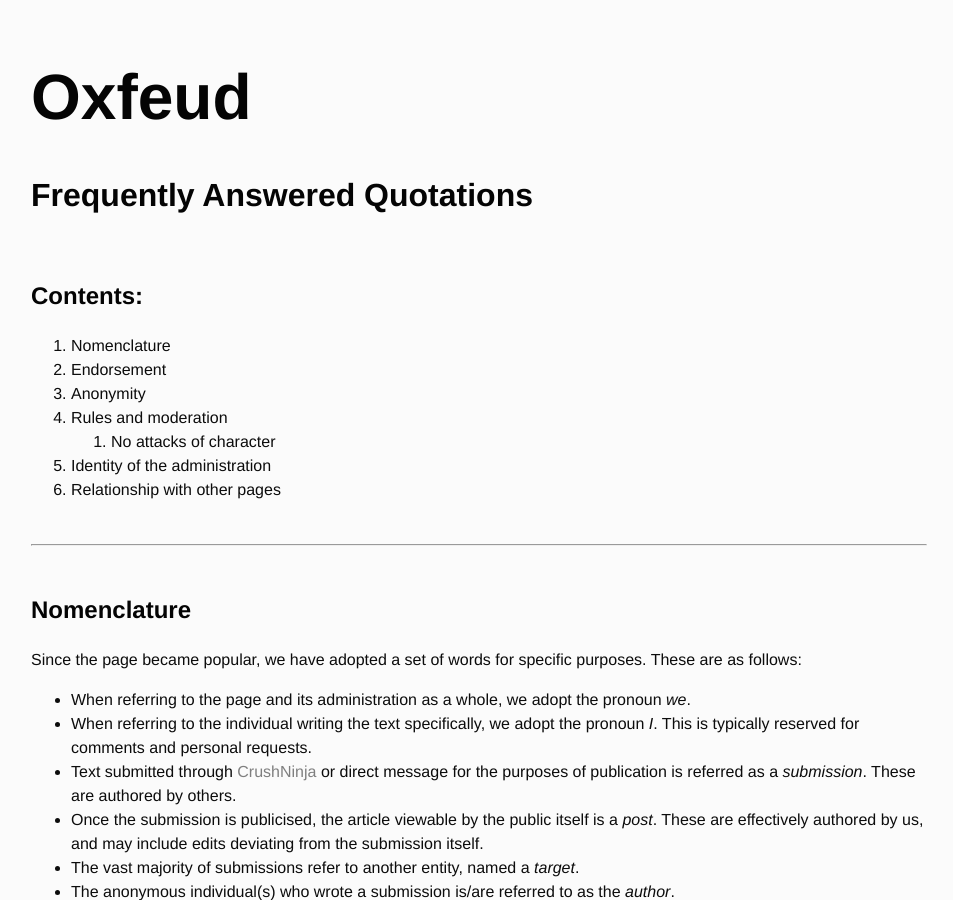
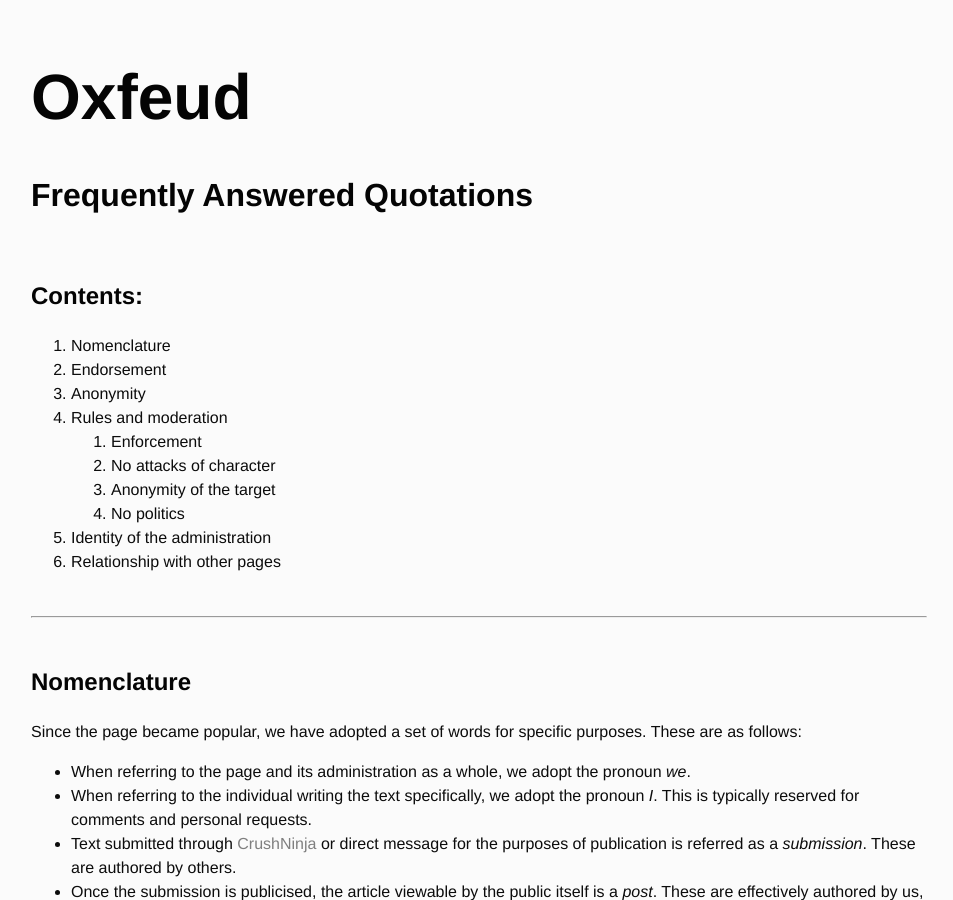
Before and after one commit to Oxfeud/oxfeud.github.io, a Jekyll site: the page built from index.html, in a window 1280 px wide and 900 px high. Shown: the whole window, without its empty margins (161-1114 px from the left). Built offline with Jekyll 4.4.1, drawn with Linux system fonts in a browser that asks for light colours.

Commit message:
Update index.html

```diff
--- a/index.html
+++ b/index.html
@@ -11,10 +11,12 @@ title: Oxfeud - FAQ
 		<li>Nomenclature</li>
 		<li>Endorsement</li>
 		<li>Anonymity</li>
-		<li>Rules and moderation</li>
-		<ol>
+		<li>Rules and moderation<ol>
+			<li>Enforcement</li>
 			<li>No attacks of character</li>
-		</ol>
+			<li>Anonymity of the target</li>
+			<li>No politics</li>
+		</ol></li>
 		<li>Identity of the administration</li>
 		<li>Relationship with other pages</li>
 	</ol>
```
